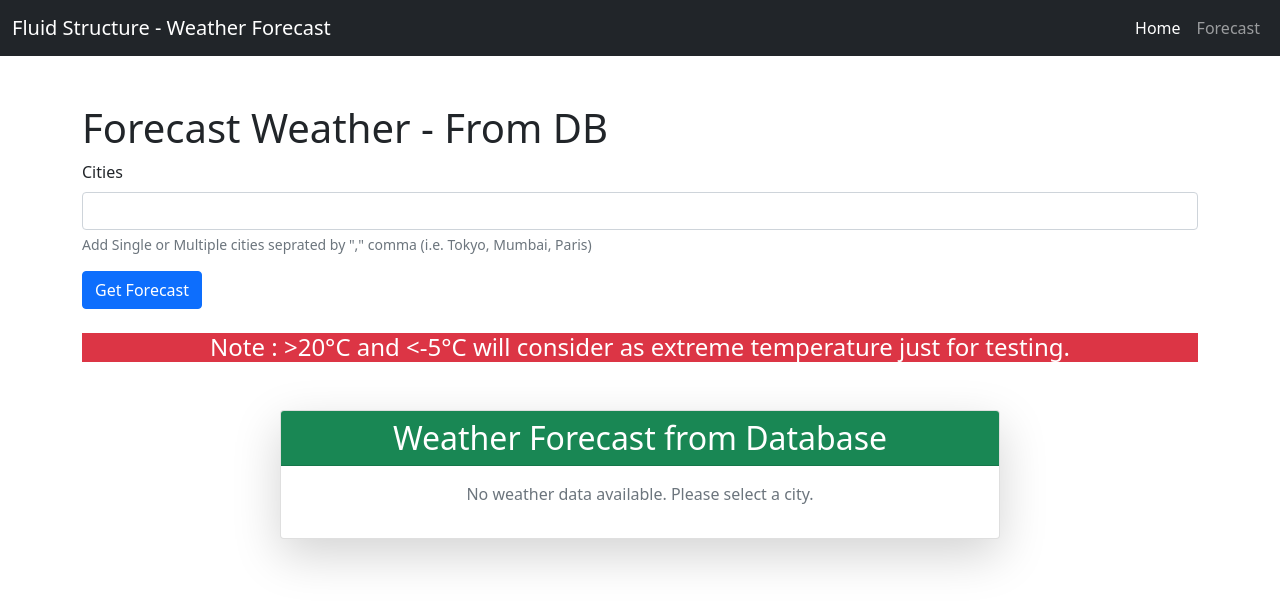
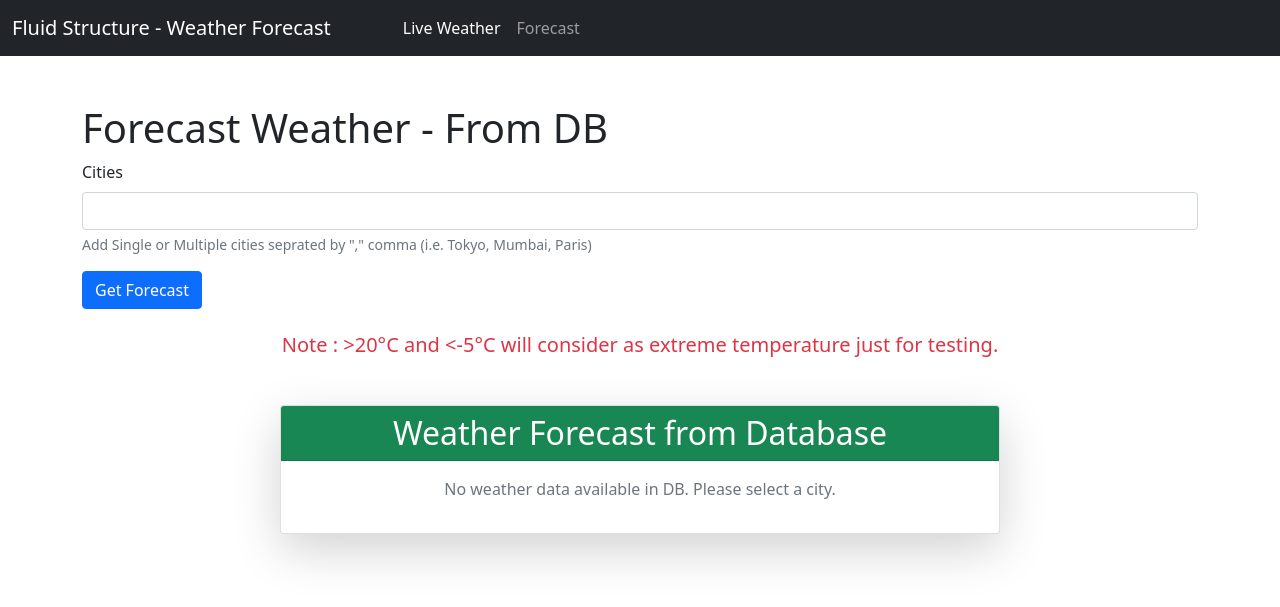
Before and after one commit to Faizgeeky/Django-Weather-Forecast-APP, a Django app: page /forecast/ in a window 1280 px wide. Shown: the top 607 px of the page. Run offline with Django 5.2, Linux system fonts and the light colour scheme; some libraries are stand-ins or nearby versions.

Commit message:
fix : ui and humidity

```diff
--- a/api/models.py
+++ b/api/models.py
@@ -1,11 +1,12 @@
 from django.db import models
 from django.db.models import Model
 
-# Create your models here.
 
 class CityWeather(models.Model):
-    # id  = models.IntegerField(primary_key=True)
+    id  = models.AutoField(primary_key=True)
     city = models.CharField(max_length=250)
     temp_c = models.FloatField(null=False)
     temp_f = models.FloatField(null=False)
+    humidity = models.FloatField(null=False)
     date = models.DateTimeField()
+    country = models.CharField(max_length=250)
--- a/api/templates/base.html
+++ b/api/templates/base.html
@@ -23,24 +23,24 @@
 <div>
 <nav class="navbar navbar-expand-lg navbar-dark bg-dark">
     <div class="container-fluid">
-        <a class="navbar-brand" href="#">Fluid Structure - Weather Forecast</a>
+        <a class="navbar-brand" href="{% url 'check_weather' %}">Fluid Structure - Weather Forecast</a>
         <button class="navbar-toggler" type="button" data-bs-toggle="collapse" data-bs-target="#navbarNav"
             aria-controls="navbarNav" aria-expanded="false" aria-label="Toggle navigation">
             <span class="navbar-toggler-icon"></span>
         </button>
-        <div class="collapse navbar-collapse" id="navbarNav">
-            <ul class="navbar-nav ms-auto">
+        <div class="collapse navbar-collapse mx-5" id="navbarNav">
+            <ul class="navbar-nav">
                 <li class="nav-item">
-                    <a class="nav-link active" aria-current="page" href="#">Home</a>
+                    <a class="nav-link active" aria-current="page" href="{% url 'check_weather' %}">Live Weather</a>
                 </li>
                 <li class="nav-item">
                     <a class="nav-link" href="{% url 'weatherforecast' %}">Forecast</a>
-
                 </li>
             </ul>
         </div>
     </div>
 </nav>
+
 
 </div>
         <div class="container my-5">
--- a/api/templates/forecast.html
+++ b/api/templates/forecast.html
@@ -17,7 +17,7 @@
 
         <button type="submit" class="btn btn-primary">Get Forecast</button>
         <br><br>
-        <center><h4 class="bg-danger text-white">Note : >20°C and <-5°C will consider as extreme temperature just for testing.</h4></center>
+        <center><h5 class="text-danger">Note : >20°C and <-5°C will consider as extreme temperature just for testing.</h5></center>
     </form>
 
     <div class="container my-5">
@@ -57,16 +57,16 @@
                                     </div>
                                     {% endif %}
                                     <!-- display out the aggregate trends -->
-                                    <small>Max Temp : <span class="badge bg-danger">{{ weather_data.max_temp_c }}°C</span></small><br>
-                                    <small>Min Temp : <span class="badge bg-success">{{ weather_data.min_temp_c }}°C</span></small><br>
-                                    <small>Min Temp : <span class="badge bg-warning">{{ weather_data.avg_temp_c }}°C</span></small>
+                                    <small>Avg Temp : <span class="badge bg-danger">{{ weather_data.avg_temp_c }}°C</span></small><br>
+                                    <small>Avg Temp : <span class="badge bg-success">{{ weather_data.avg_temp_f }}°F</span></small><br>
+                                    <small>Avg Humidity : <span class="badge bg-warning">{{ weather_data.avg_humidity }}%</span></small>
                                 </div>
 
                             </li>
                             {% endfor %}
                         </ul>
                         {% else %}
-                        <p class="text-center text-muted">No weather data available. Please select a city.</p>
+                        <p class="text-center text-muted">No weather data available in DB. Please select a city.</p>
                         {% endif %}
                     </div>
 
--- a/api/views.py
+++ b/api/views.py
@@ -27,6 +27,8 @@ def get_weather(cities):
                 temp_city['temp_c'] = float(data['current']['temp_c'])
                 temp_city['temp_f'] = float(data['current']['temp_f'])
                 temp_city['date'] = data['location']['localtime']
+                temp_city['humidity'] = data['current']['humidity']
+                temp_city['country'] = data['location']['country']
                 city_weather_list.append(temp_city)
         return city_weather_list
     else:
@@ -39,7 +41,7 @@ def check_weather(request):
         # get cities need forecast for
         cities = request.POST.get('cities').split(",")
 
-
+        # if cities are correct get weather using api and create instace with all data we have and store it into model db
         if cities:
             weather_data = get_weather(cities)
             print("Data us", weather_data)
@@ -49,10 +51,12 @@ def check_weather(request):
                         city=data['city'],
                         temp_c=data['temp_c'],
                         temp_f=data['temp_f'],
+                        humidity = data['humidity'],
+                        country=data['country'],
                         date=data['date']
                     ) for data in weather_data
                 ]
-
+                # add data in bulk instead of each data we parse one by one which can save cost for db call
                 CityWeather.objects.bulk_create(city_weather_instances)
             except Exception as e:
                 return render(request, "index.html", {
@@ -61,7 +65,7 @@ def check_weather(request):
                 })
         else:
             return render(request,'index.html',{"message":"Cities not found in Req body!"} )
-
+        # 200
         return render(request, 'index.html', {"data": weather_data} , )
 
 
@@ -71,27 +75,21 @@ def forecast(request):
         return render(request, 'forecast.html')
     elif request.method == "POST":
         cities = request.POST.get('cities').split(",")
-
-
         last_24_hrs =  datetime.datetime.now() - datetime.timedelta(days=1)
-
-        print(last_24_hrs)
         if cities:
             city_object = {}
             for city in cities:
                 data = CityWeather.objects.filter(city = city ,date__gt=last_24_hrs)
-                data = data.aggregate(
-                    avg_temp_c = Avg('temp_c'),
-                    max_temp_c = Avg('temp_c'),
-                    min_temp_c = Avg('temp_c'),
+                if data:
+                    data = data.aggregate(
+                        avg_temp_c = Avg('temp_c'),
+                        avg_temp_f = Avg('temp_f'),
+                        avg_humidity = Avg('humidity')
+                    )
+                    print("data is", data)
+                    city_object[city] = data
 
-                    avg_temp_f = Avg('temp_f'),
-                    max_temp_f = Avg('temp_f'),
-                    min_temp_f = Avg('temp_f'),
-
-                )
-
-                city_object[city] = data
-
-    print(city_object)
-    return render(request, 'forecast.html', {'data':city_object})
+    if len(city_object) >0:
+        return render(request, 'forecast.html', {'data':city_object})
+    else:
+        return render(request, 'forecast.html')
```
Also changed, not shown: api/templates/index.html (+5 -3 lines), api/migrations/0001_initial.py, api/migrations/0002_alter_cityweather_id.py (added), db.sqlite3 (deleted).
